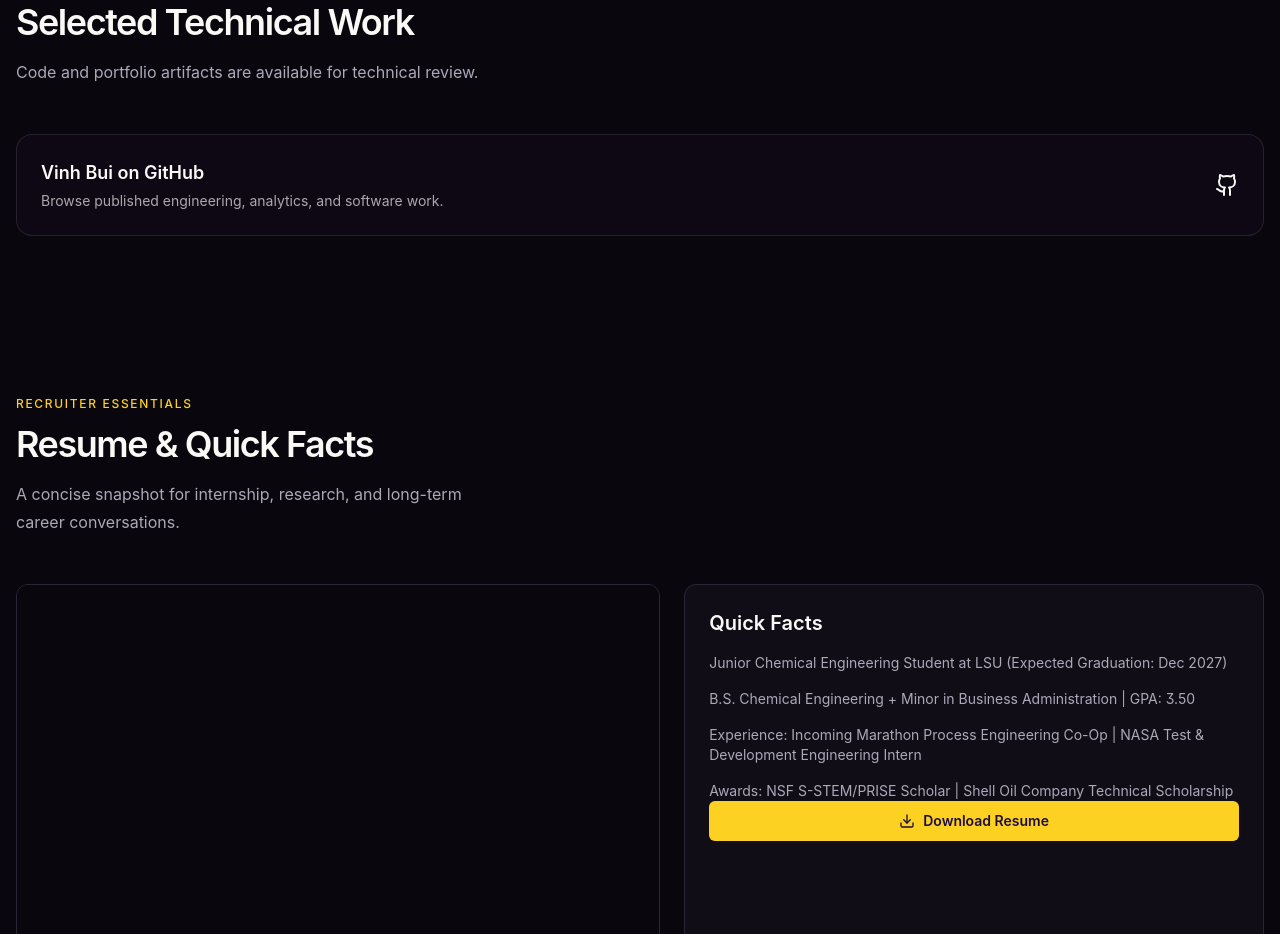
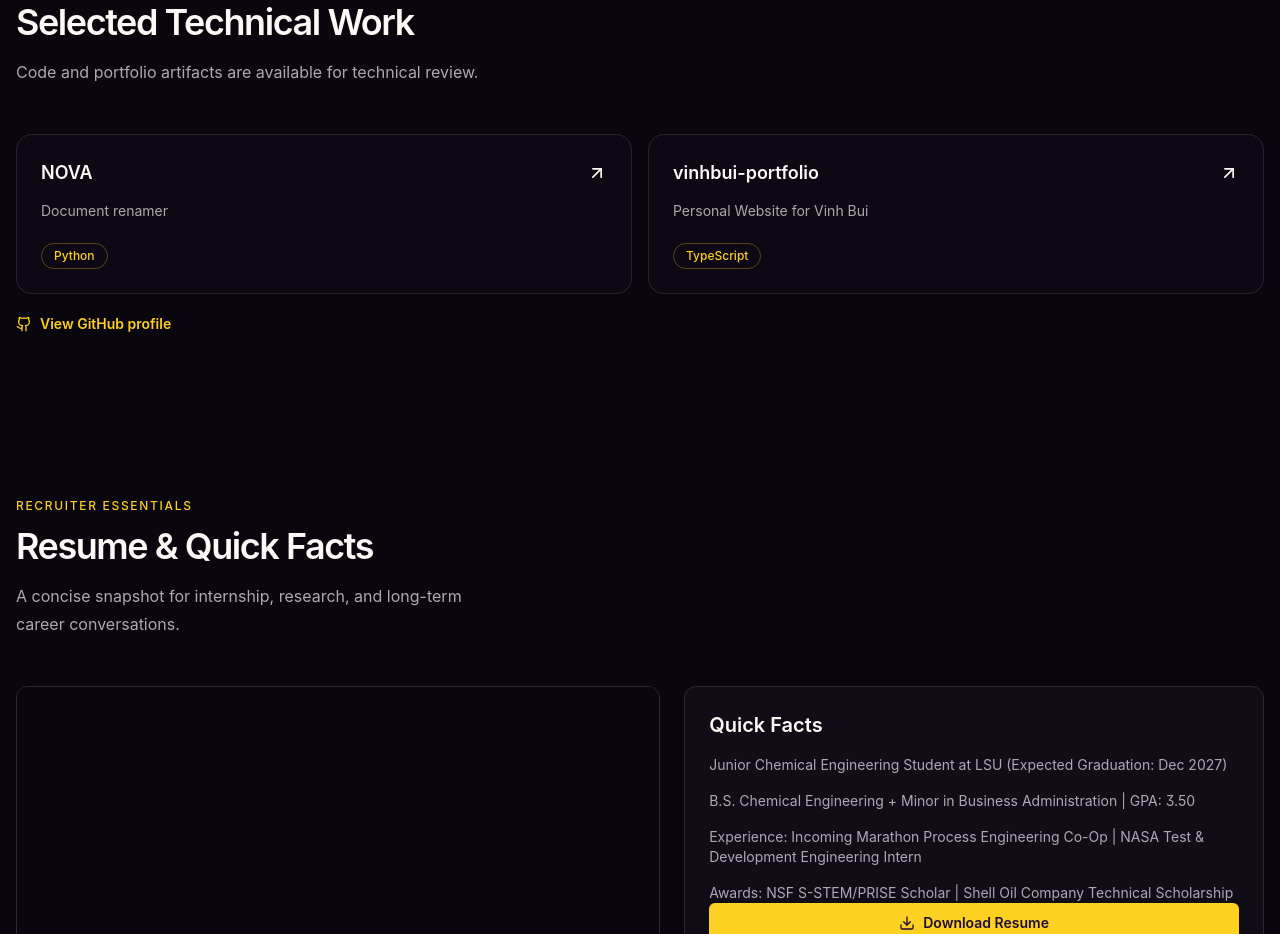
Before and after one commit to vbui31/vinhbui-portfolio, a Next.js app: page / in a window 1280 px wide. Shown: the part 5540-6474 px from the top of the page. Built offline with nearby package versions, Linux system fonts and the light colour scheme.

Commit message:
Add selected technical repositories

```diff
--- a/components/sections/github-section.tsx
+++ b/components/sections/github-section.tsx
@@ -1,11 +1,14 @@
-import { Github } from "lucide-react";
+import { ArrowUpRight, Github } from "lucide-react";
 import { SectionHeading } from "@/components/common/section-heading";
 
 export function GithubSection() {
+  const repositories = [
+    { name: "NOVA", description: "Document renamer", technology: "Python", href: "https://github.com/vbui31/NOVA" },
+    { name: "vinhbui-portfolio", description: "Personal Website for Vinh Bui", technology: "TypeScript", href: "https://github.com/vbui31/vinhbui-portfolio" }
+  ];
   return <section id="github" className="py-16 md:py-20"><div className="container">
     <SectionHeading eyebrow="Technical work" title="Selected Technical Work" description="Code and portfolio artifacts are available for technical review." />
-    <a href="https://github.com/vbui31" target="_blank" rel="noreferrer" className="flex items-center justify-between rounded-2xl border border-white/10 bg-[#0d0814] p-6 text-white/82 transition-colors hover:border-cyan/45 hover:text-cyan">
-      <span><span className="block text-lg font-semibold">Vinh Bui on GitHub</span><span className="mt-1 block text-sm text-white/65">Browse published engineering, analytics, and software work.</span></span><Github aria-hidden="true" className="h-6 w-6" />
-    </a>
+    <div className="grid gap-4 sm:grid-cols-2">{repositories.map((repo) => <a key={repo.name} href={repo.href} target="_blank" rel="noreferrer" className="rounded-2xl border border-white/10 bg-[#0d0814] p-6 text-white/82 transition-colors hover:border-cyan/45 hover:text-cyan"><span className="flex items-center justify-between text-lg font-semibold">{repo.name}<ArrowUpRight aria-hidden="true" className="h-5 w-5" /></span><span className="mt-3 block text-sm leading-6 text-white/65">{repo.description}</span><span className="mt-5 inline-block rounded-full border border-cyan/30 px-3 py-1 text-xs font-medium text-cyan">{repo.technology}</span></a>)}</div>
+    <a href="https://github.com/vbui31" target="_blank" rel="noreferrer" className="mt-5 inline-flex items-center gap-2 text-sm font-semibold text-cyan"><Github aria-hidden="true" className="h-4 w-4" />View GitHub profile</a>
   </div></section>;
 }
```
